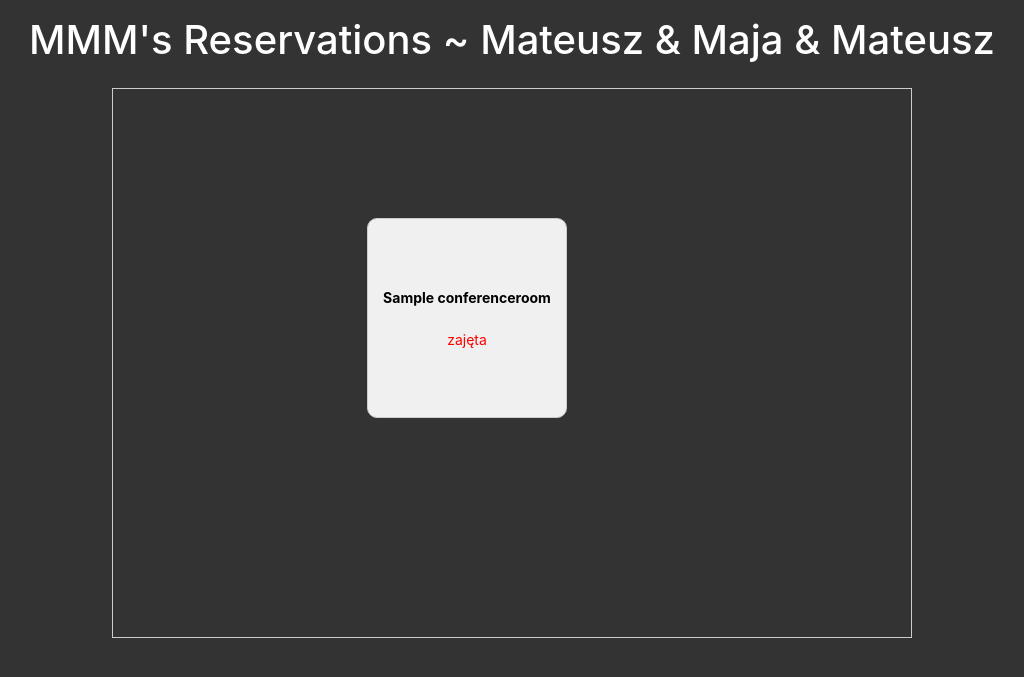
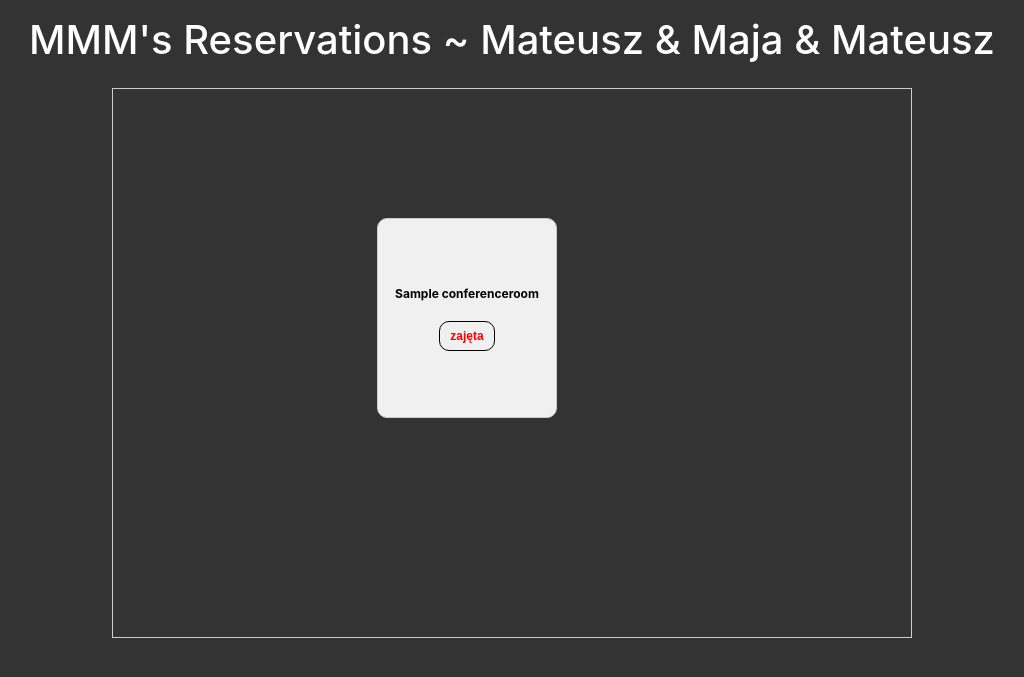
Before and after one commit to matikd13/www-projekt, a Django app: page / in a window 1280 px wide. Shown: the top 677 px of the page, without its empty margins (128-1152 px from the left). Run offline with Django 4.2, Linux system fonts and the light colour scheme; tables that the repository leaves empty hold one stand-in row (values such as "Sample post"); some libraries are stand-ins or nearby versions.

Commit message:
poprawa wyglądu

```diff
--- a/www/templates/main.html
+++ b/www/templates/main.html
@@ -9,6 +9,14 @@
     <link href="https://maxcdn.bootstrapcdn.com/bootstrap/4.0.0/css/bootstrap.min.css" rel="stylesheet">
 
     <style>
+
+      .room-status {
+        font-weight: bold;
+        font-family: 'Arial', sans-serif;
+        border: 1px solid #000;
+        padding: 5px 10px;
+        border-radius: 10px;
+      }
       .free {
           color: green;
       }
@@ -38,11 +46,9 @@
         }
 
         .room {
-            width: 250px;
-            height: 200px;
             border: 1px solid #ccc;
             background-color: #f0f0f0;
-            font-size: 14px;
+            font-size: 12px;
             color: #000000;
             text-align: center;
             display: flex;
@@ -55,13 +61,13 @@
         }
 
         #room1 {
-            width: 200px;
+            width: 180px;
             height: 200px;
             margin-right: 100px;
             margin-bottom: 100px;
         }
         #room2 {
-            width: 100px;
+            width: 120px;
             height: 200px;
             margin-bottom: 100px;
         }
```
